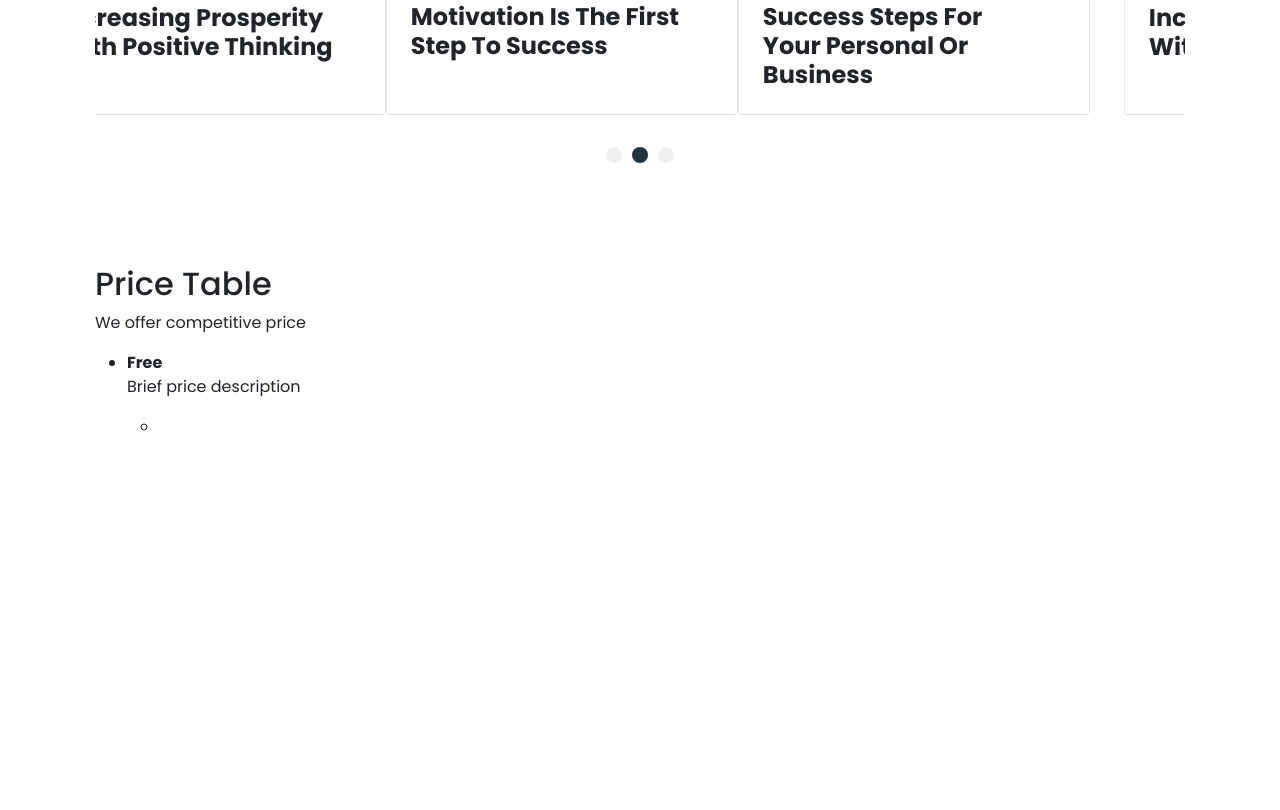
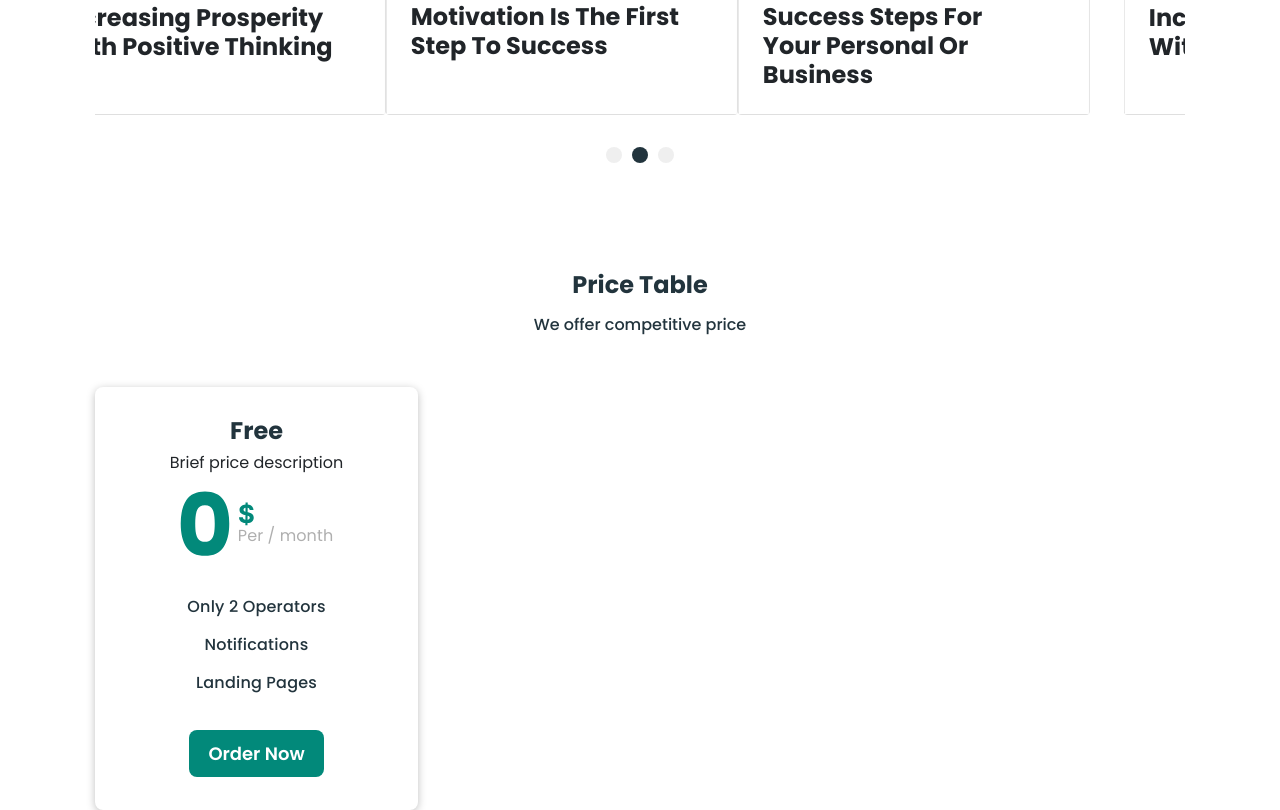
Before and after one commit to Salohiddin-coder/MyProduct, a plain HTML site: page index.html in a window 1280 px wide. Shown: the part 4314-5124 px from the top of the page. Before the commit the page ends 4769 px from the top, so only its background shows below. Drawn offline with Linux system fonts and the light colour scheme.

Commit message:
add new changes

```diff
--- a/index.html
+++ b/index.html
@@ -426,7 +426,28 @@
 
                 <ul class="sublist">
                   <li class="subitem">
+                    <div class="subitem__box">
+                      <img src="./images/zero.svg" alt="a big zero number in green color" class="subitem__img"
+                      width="50" height="100">
 
+                      <div class="subitem__box-inner">
+                        <img src="./images/dollar-green.svg" alt="a dollar symbol in green color" class="subitem__symbol" width="16" height="29">
+                        <p class="subitem__info">Per / month</p>
+                      </div>
+                    </div>
+                  </li>
+
+                  <li class="subitem">
+                    <p class="subitem__text">Only 2 Operators</p>
+                  </li>
+                  <li class="subitem">
+                    <p class="subitem__text">Notifications</p>
+                  </li>
+                  <li class="subitem">
+                    <p class="subitem__text">Landing Pages</p>
+                  </li>
+                  <li class="subitem">
+                    <a class="subitem__link" href="#">Order Now</a>
                   </li>
                 </ul>
               </li>
--- a/sass/blocks/_price.scss
+++ b/sass/blocks/_price.scss
@@ -1,3 +1,113 @@
 .price {
   padding-top: 150px;
 }
+
+.price__wrapper {
+  margin: 0 auto;
+  margin-bottom: 50px;
+}
+
+.price__title {
+  margin: 0;
+  margin-bottom: 8px;
+  font-weight: 700;
+  font-size: 24px;
+  line-height: 40px;
+  color: #22343D;
+  text-align: center;
+}
+
+.price__text {
+  margin: 0;
+  font-weight: 500;
+  font-size: 16px;
+  line-height: 24px;
+  color: #22343D;
+  text-align: center;
+}
+
+.price__list {
+  margin: 0;
+  padding: 0;
+  list-style-type: none;
+}
+
+.price__item {
+  padding-top: 24px;
+  padding-bottom: 43px;
+  width: 100%;
+  max-width: 323px;
+  text-align: center;
+  background-color: #FFFFFF;
+  box-shadow: 0px 2px 8px rgba(0, 0, 0, 0.25);
+  border-radius: 8px;
+}
+
+.price__name {
+  margin-bottom: 8px;
+  font-weight: 700;
+  font-size: 24px;
+  line-height: 40px;
+  color: #22343D;
+}
+
+.sublist {
+  margin-top: 16px;
+  padding: 0;
+  list-style-type: none;
+}
+
+.subitem:nth-child(2) {
+  margin-bottom: 16px;
+}
+
+.subitem:nth-child(3) {
+  margin-bottom: 16px;
+}
+
+.subitem:nth-child(4) {
+  margin-bottom: 49px;
+}
+
+.subitem:nth-child(5) > .subitem__link {
+  padding: 11px 19px;
+  font-weight: 600;
+  font-size: 18px;
+  line-height: 22px;
+  color: #FFFFFF;
+  text-decoration: none;
+  background-color: #02897A;
+  border-radius: 8px;
+}
+
+.subitem__box {
+  display: flex;
+  align-items: center;
+  justify-content: center;
+  margin-bottom: 40px;
+}
+
+.subitem__img {
+  margin-right: 8px;
+}
+
+.subitem__box-inner {
+  text-align: left;
+}
+
+.subitem__info {
+  margin: 0;
+  font-size: 16px;
+  line-height: 19px;
+  letter-spacing: 0.1px;
+  color: #AFAFAF;
+}
+
+.subitem__text {
+  margin: 0;
+  font-weight: 500;
+  font-size: 16px;
+  line-height: 22px;
+  letter-spacing: 0.2px;
+  color: #22343D;
+}
```
Also changed, not shown: css/main.css, images/dollar-green.svg (added), images/dollar.svg (added), images/five.svg (added), images/ten.svg (added), images/zero.svg (added), 1 other file.
